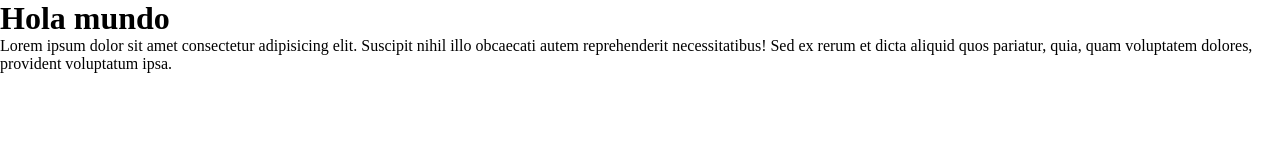
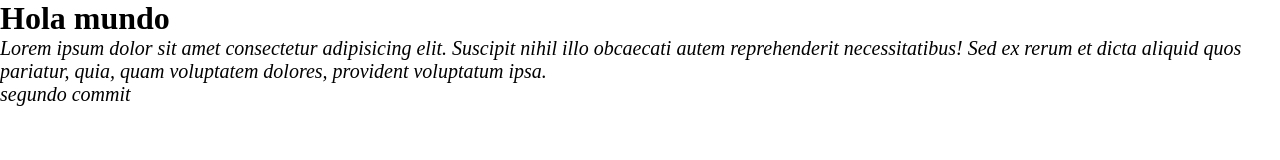
Before and after one commit to jared-723/ejemplo.1, a plain HTML site: page index.html in a window 1280 px wide. Drawn offline with Linux system fonts and the light colour scheme.

Commit message:
second commit

```diff
--- a/index.html
+++ b/index.html
@@ -13,5 +13,6 @@
         rerum et dicta aliquid quos
         pariatur, quia, quam voluptatem dolores, provident voluptatum ipsa.
     </p>
+    <p>segundo commit</p>
 </body>
 </html>
--- a/styles.css
+++ b/styles.css
@@ -3,3 +3,8 @@
     padding: 0;
     box-sizing: border-box;
 }
+
+p{
+    font-size: 20px;
+    font-style: italic;
+}
```
